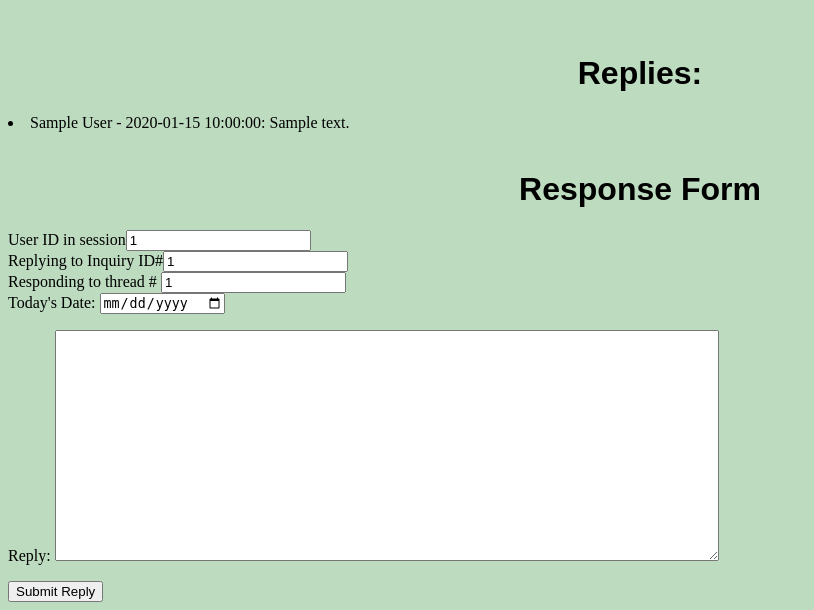
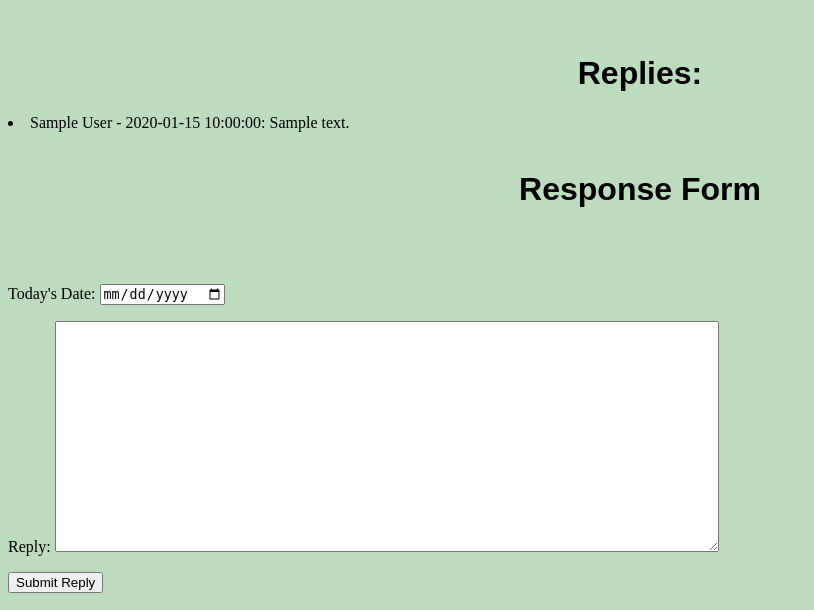
Before and after one commit to elizabethchin/HearMeHearYou, a Flask app: template templates/view_report.html in a window 1280 px wide. Shown: the part 502-1112 px from the top of the page, without its empty margins (0-814 px from the left). Run offline with Flask 2, Linux system fonts and the light colour scheme; the template is opened without the code that fills it: most values are stand-ins (such as "Sample title", 1, 10 or a date in 2020); some libraries are stand-ins or nearby versions.

Commit message:
hide parts of form in view_report.html

```diff
--- a/model.py
+++ b/model.py
@@ -9,7 +9,9 @@ from sqlalchemy.orm import sessionmaker
 from sqlalchemy_utils import EncryptedType
 from sqlalchemy_utils.types.encrypted.encrypted_type import AesEngine
 
-secret_key = "mykey123"
+from secret import keys
+
+# secret_key = "mykey123"
 
 
 
@@ -55,7 +57,7 @@ class Inquiry(db.Model):
     incident_date = db.Column(db.TIMESTAMP(timezone=True), nullable=True)
     location = db.Column(db.String(100), nullable=True)
     witness = db.Column(db.String(100), nullable=True)
-    inquiry_text = db.Column(EncryptedType(db.String(1000000), secret_key, AesEngine, "pkcs5"))
+    inquiry_text = db.Column(EncryptedType(db.String(1000000), keys["db_key"], AesEngine, "pkcs5"))
     anonymous = db.Column(db.Boolean, default=True)
     archive = db.Column(db.Boolean)
 
@@ -78,7 +80,7 @@ class Response(db.Model):
     user_id = db.Column(db.Integer, db.ForeignKey('users.user_id'), nullable=False) #change this to person replying
     response_date = db.Column(db.TIMESTAMP(timezone=True), nullable=False)
     responding_to = db.Column(db.Integer, nullable=False)
-    response_text = db.Column(EncryptedType(db.String(1000000), secret_key, AesEngine, "pkcs5"))
+    response_text = db.Column(EncryptedType(db.String(1000000), keys["db_key"], AesEngine, "pkcs5"))
 
     user = db.relationship('User')
     inquiries = db.relationship('Inquiry')
--- a/templates/view_report.html
+++ b/templates/view_report.html
@@ -40,10 +40,13 @@
     <form action="/reply-form" method="POST">
 
     <div>
+        <!-- User ID in session -->
+        <type="hidden" input name="user_id" value="{{ user_id }}"><br>
 
-        User ID in session<input name="user_id" value="{{ user_id }}"><br>
-        Replying to Inquiry ID#<input name="inquiry_id" value="{{ inquiry.inquiry_id }}"><br>
-        Responding to thread # <input name="responding_to" value="{{ inquiry.inquiry_id }}"><br>
+        <!-- Replying to Inquiry ID# -->
+        <type="hidden" input name="inquiry_id" value="{{ inquiry.inquiry_id }}"><br>
+        <!-- Responding to thread #  -->
+        <type="hidden" input name="responding_to" value="{{ inquiry.inquiry_id }}"><br>
         Today's Date:
         <input type="date" name="todays_date" placeholder="today's date"><br>
 
```
